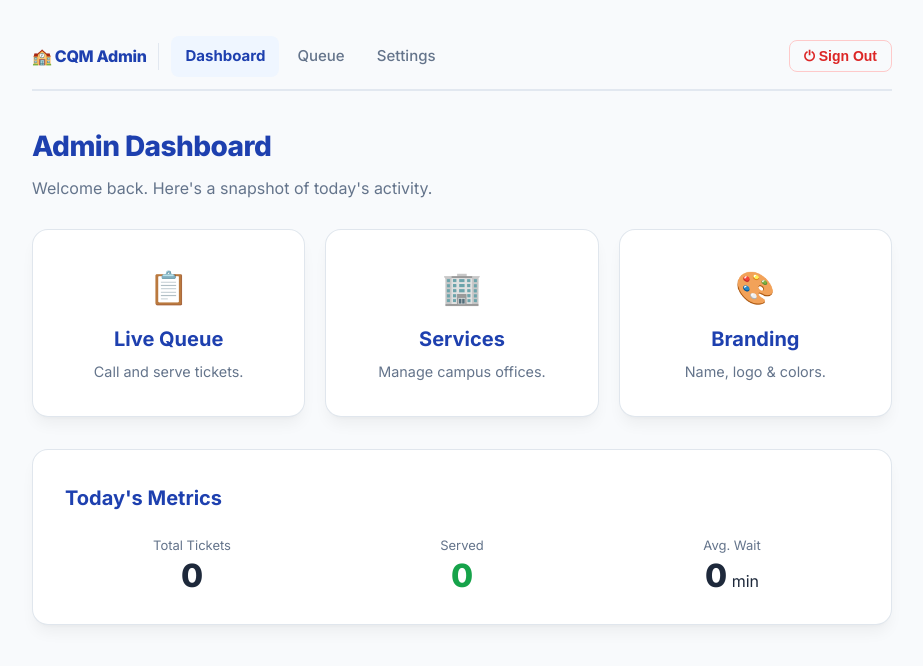
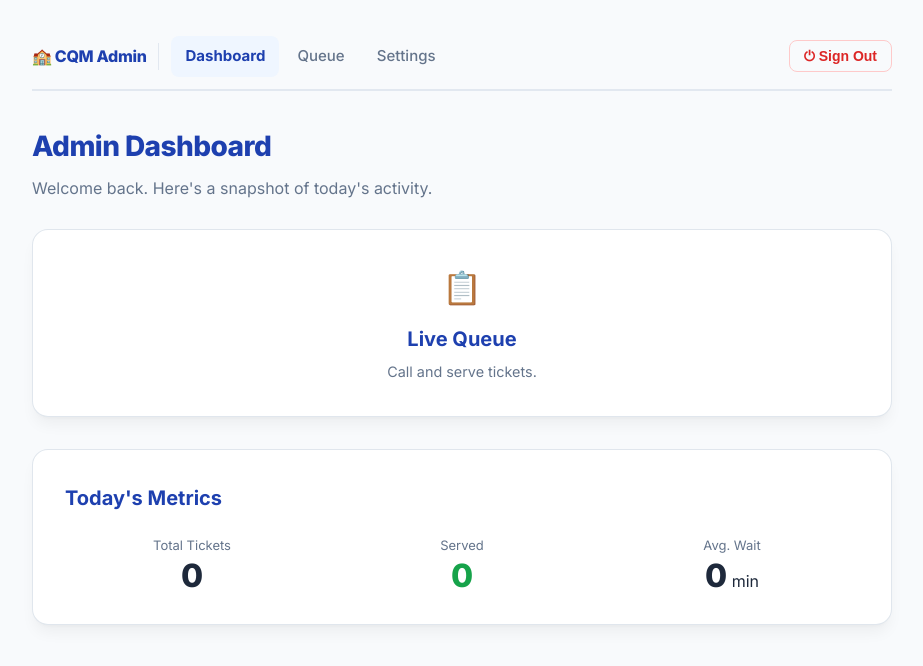
Before and after one commit to AmPhilDanny/Campus_Queue_MAnager, a Next.js app: page /admin/dashboard in a window 1280 px wide. Shown: the top 666 px of the page, without its empty margins (178-1101 px from the left). Built offline with nearby package versions, Linux system fonts and the light colour scheme; no server answers; the database is empty.

Commit message:
security: hide Services and Branding cards from lower admin dashboard

```diff
--- a/app/admin/dashboard/page.tsx
+++ b/app/admin/dashboard/page.tsx
@@ -6,10 +6,15 @@ import AdminNav from "@/components/AdminNav";
 import { SkeletonStats } from "@/components/Skeleton";
 
 export default function AdminDashboard() {
+  const [session, setSession] = useState<any>(null);
   const [stats, setStats] = useState<any>(null);
   const [loading, setLoading] = useState(true);
 
   useEffect(() => {
+    fetch("/api/admin/me")
+      .then(r => r.ok ? r.json() : null)
+      .then(setSession);
+
     fetch("/api/admin/stats")
       .then((r) => r.json())
       .then((data) => { setStats(data); setLoading(false); })
@@ -18,9 +23,9 @@ export default function AdminDashboard() {
 
   const cards = [
     { title: "Live Queue", desc: "Call and serve tickets.", href: "/admin/queue", emoji: "📋" },
-    { title: "Services",   desc: "Manage campus offices.",  href: "/admin/services", emoji: "🏢" },
-    { title: "Branding",   desc: "Name, logo & colors.",    href: "/admin/settings", emoji: "🎨" },
-  ];
+    { title: "Services",   desc: "Manage campus offices.",  href: "/admin/services", emoji: "🏢", superOnly: true },
+    { title: "Branding",   desc: "Name, logo & colors.",    href: "/admin/settings", emoji: "🎨", superOnly: true },
+  ].filter(c => !c.superOnly || session?.role === "SUPER_ADMIN");
 
   return (
     <div className="admin-container">
```
